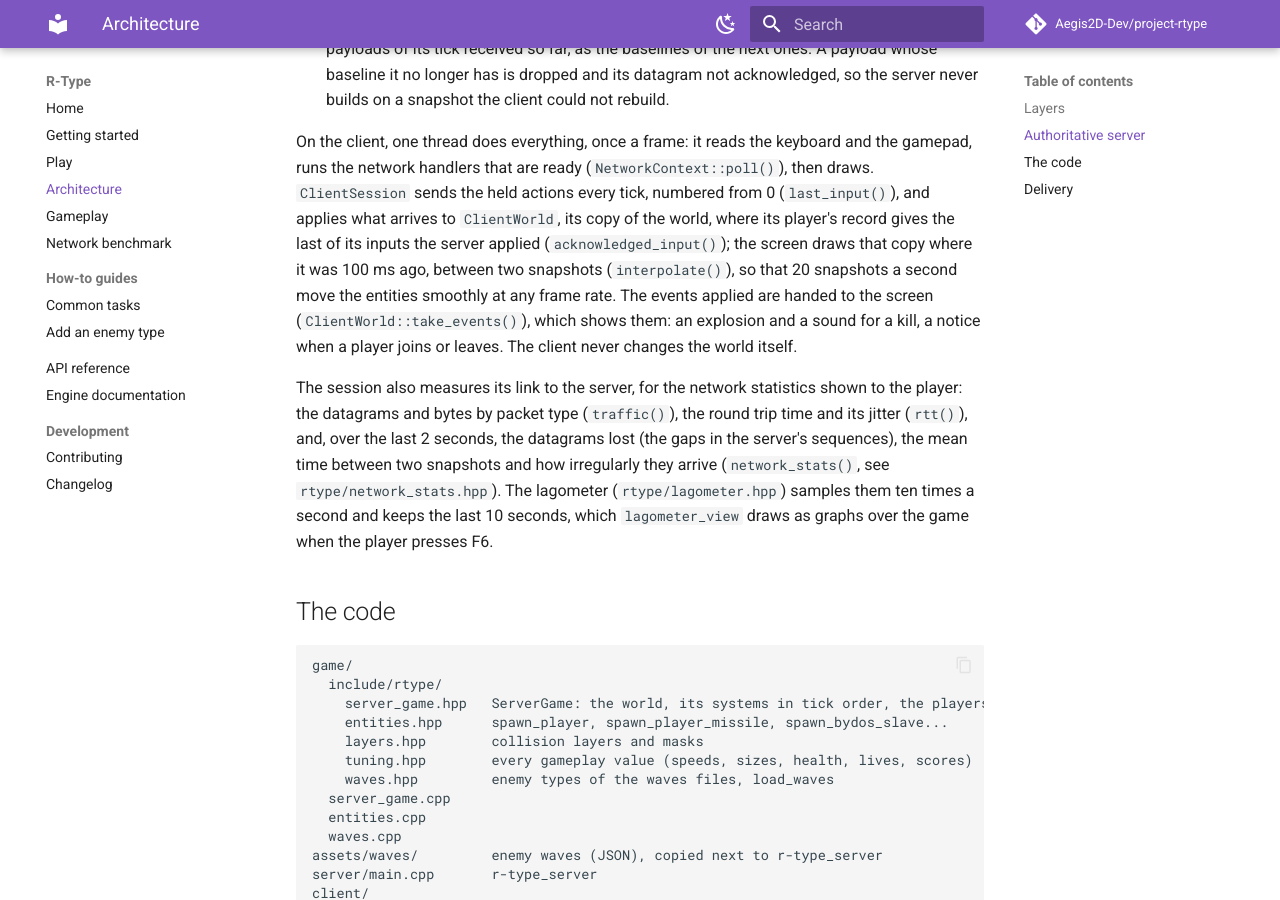
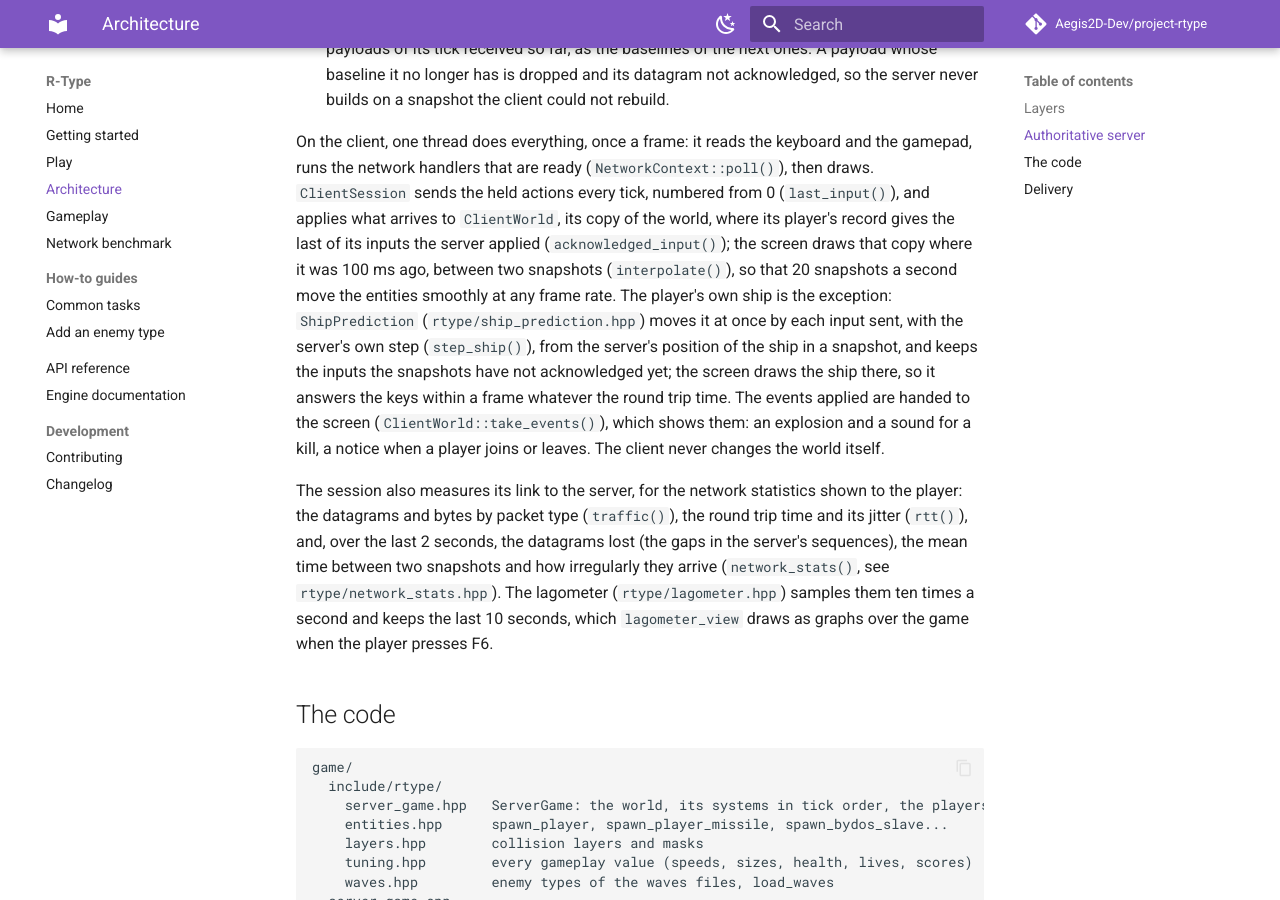
Before and after one commit to Aegis2D-Dev/project-rtype, an MkDocs documentation site: the page built from docs/architecture.md, in a window 1280 px wide and 900 px high, scrolled down 2564 px. Built offline with MkDocs 1.6.1 and Material for MkDocs 9.7.7, drawn with Linux system fonts in a browser that asks for light colours; comment, search, counter and statistics services are not loaded.

Commit message:
feat(docs): documented client-side prediction and updated changelogs

```diff
--- a/docs/architecture.md
+++ b/docs/architecture.md
@@ -122,7 +122,11 @@ gamepad, runs the network handlers that are ready (`NetworkContext::poll()`), th
 applies what arrives to `ClientWorld`, its copy of the world, where its player's record
 gives the last of its inputs the server applied (`acknowledged_input()`); the screen draws
 that copy where it was 100 ms ago, between two snapshots (`interpolate()`), so that 20
-snapshots a second move the entities smoothly at any frame rate. The events applied are handed to the screen
+snapshots a second move the entities smoothly at any frame rate. The player's own ship is
+the exception: `ShipPrediction` (`rtype/ship_prediction.hpp`) moves it at once by each input
+sent, with the server's own step (`step_ship()`), from the server's position of the ship in
+a snapshot, and keeps the inputs the snapshots have not acknowledged yet; the screen draws
+the ship there, so it answers the keys within a frame whatever the round trip time. The events applied are handed to the screen
 (`ClientWorld::take_events()`), which shows them: an explosion and a sound for a kill, a
 notice when a player joins or leaves. The client never changes the world itself.
 
```
Also changed, not shown: CHANGELOG.md (+1 -0 lines), changelogs/2026-11-04-client-prediction.md (added, +59 -0 lines).
